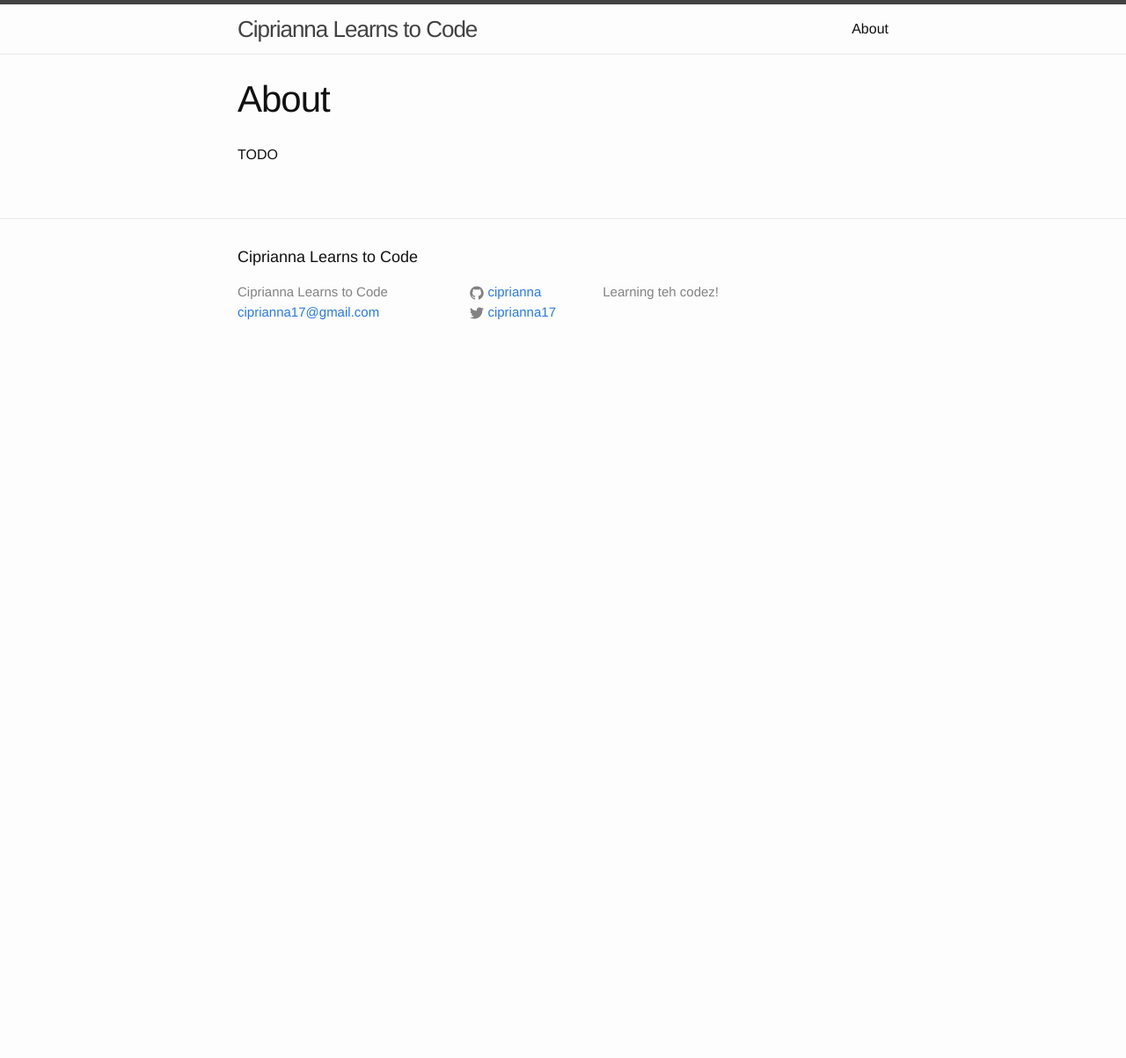
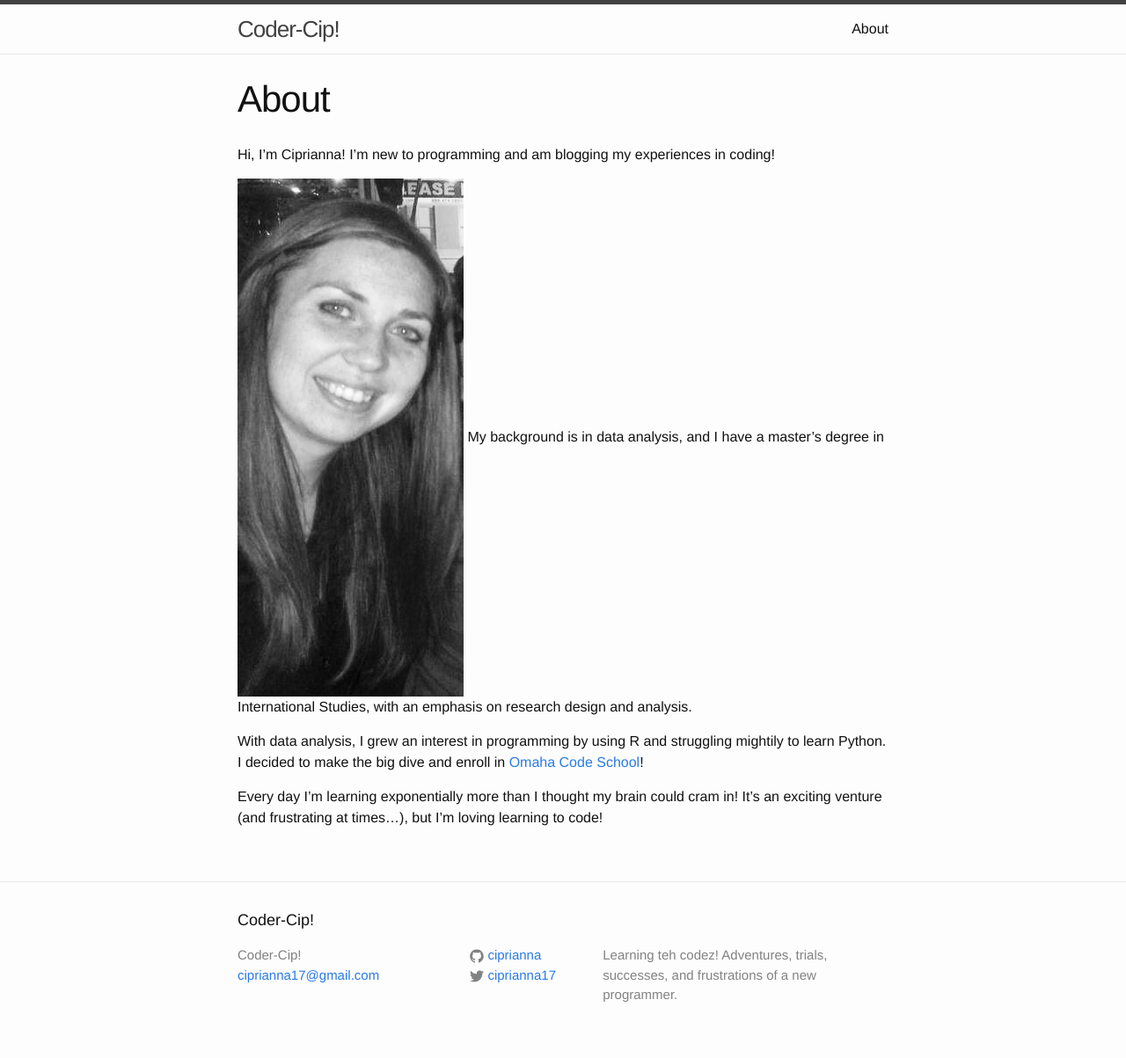
Before and after one commit to ciprianna/ciprianna, a Jekyll site: the page built from about.md, in a window 1280 px wide. Shown: the whole page at 88% size. Built offline with Jekyll 4.4.1, drawn with Linux system fonts in a browser that asks for light colours; Markdown is read by kramdown in place of the engine named in the settings; before the commit the page ends 900 px from its top, so only the background shows below that.

Commit message:
Updated some of the about page and config settings. Need to wrap   around photo.

```diff
--- a/_config.yml
+++ b/_config.yml
@@ -1,8 +1,8 @@
 # Site settings
-title: Ciprianna Learns to Code
+title: Coder-Cip!
 email: ciprianna17@gmail.com
 description: > # this means to ignore newlines until "baseurl:"
-  Learning teh codez!
+  Learning teh codez! Adventures, trials, successes, and frustrations of a new programmer.
 baseurl: "" # the subpath of your site, e.g. /blog/
 url: "http://yourdomain.com" # the base hostname & protocol for your site
 twitter_username: ciprianna17
--- a/about.md
+++ b/about.md
@@ -4,4 +4,13 @@ title: About
 permalink: /about/
 ---
 
-TODO
+Hi, I'm Ciprianna! I'm new to programming and am blogging my experiences in coding!
+
+
+![Hi, everyone!](/thumb_DC_pic_1024.jpg) My background is in data analysis, and I have a master's degree in International Studies, with an emphasis on research design and analysis.
+
+With data analysis, I grew an interest in programming by using R and struggling mightily to learn Python.  I decided to make the big dive and enroll in [Omaha Code School][OCS]!
+
+Every day I'm learning exponentially more than I thought my brain could cram in! It's an exciting venture (and frustrating at times...), but I'm loving learning to code!
+
+[OCS]: omahacodeschool.com
```
Also changed, not shown: gator_pic.jpeg (added), thumb_DC_pic_1024.jpg (added).
